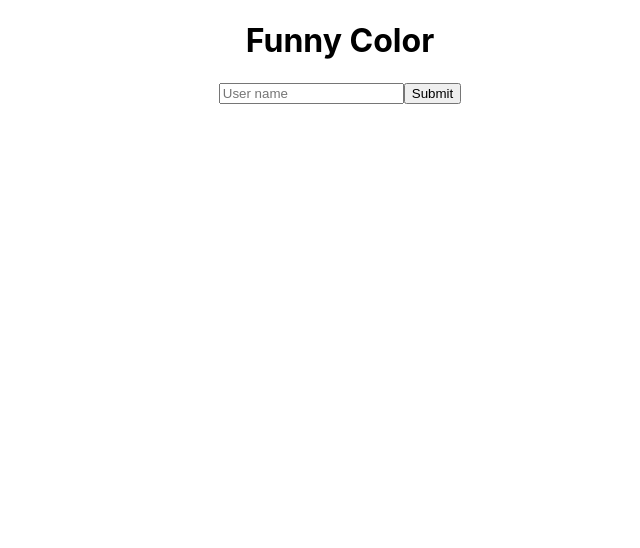
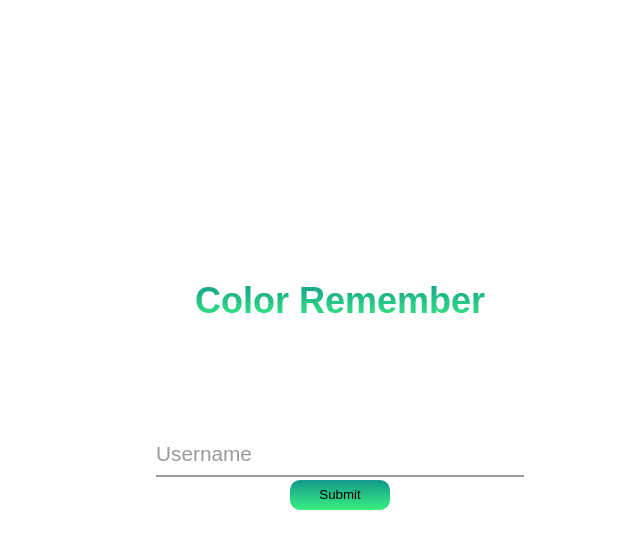
Before and after one commit to SoLoPu/ColorChoose, a React (Create React App) app: page / in a window 1280 px wide. Shown: the top 548 px of the page, without its empty margins (300-940 px from the left). Built offline with nearby package versions, Linux system fonts and the light colour scheme.

Commit message:
fix start

```diff
--- /dev/null
+++ b/src/css/start.css
@@ -0,0 +1,96 @@
+* {
+    margin: 0px;
+    padding: 0px;
+}
+
+.game-name {
+    background: -webkit-linear-gradient(#11998e, #38ef7d);
+    -webkit-background-clip: text;
+    -webkit-text-fill-color: transparent;
+}
+
+.submit {
+    background-image: linear-gradient(#11998e, #38ef7d);
+    border: none;
+    border-radius: 10px;
+    width: 100px;
+    height: 30px;
+}
+
+.form__group {
+    position: relative;
+    padding: 15px 0 0;
+    padding-bottom: 10px;
+    margin-top: 100px;
+    width: 100%;
+}
+
+.form__field {
+    font-family: inherit;
+    width: 100%;
+    border: 0;
+    border-bottom: 2px solid #9b9b9b;
+    outline: 0;
+    font-size: 1.3rem;
+    padding: 7px 0;
+    background: transparent;
+    transition: border-color 0.2s;
+}
+
+.form__field::placeholder {
+    color: transparent;
+}
+
+.form__field:placeholder-shown~.form__label {
+    font-size: 1.3rem;
+    cursor: text;
+    top: 20px;
+}
+
+.form__label {
+    position: absolute;
+    top: 0;
+    display: block;
+    transition: 0.2s;
+    font-size: 1rem;
+    color: #9b9b9b;
+}
+
+.form__field:focus {
+    padding-bottom: 6px;
+    font-weight: 700;
+    border-width: 3px;
+    border-image: linear-gradient(to right, #11998e, #38ef7d);
+    border-image-slice: 1;
+}
+
+.form__field:focus~.form__label {
+    position: absolute;
+    top: 0;
+    display: block;
+    transition: 0.2s;
+    font-size: 1rem;
+    color: #11998e;
+    font-weight: 700;
+}
+
+
+/* reset input */
+
+.form__field:required,
+.form__field:invalid {
+    box-shadow: none;
+}
+
+
+/* demo */
+
+body {
+    font-family: 'Poppins', sans-serif;
+    display: flex;
+    flex-direction: column;
+    justify-content: center;
+    align-items: center;
+    min-height: 100vh;
+    font-size: 1.5rem;
+}
--- a/src/pages/Start.js
+++ b/src/pages/Start.js
@@ -1,16 +1,17 @@
 import React, { Component } from 'react';
-
+import "../css/start.css";
 
 
 export default class Start extends Component {
     render(){
         return(
-            <div className="about-wrapper">
-                <h1>Funny Color</h1>
-                <form action="POST">
-                   <input type="text" placeholder="User name" />
-                   <input type="submit" value="Submit"/>
-                </form>
+            <div className="body">
+                <h2 className="game-name">Color Remember</h2>
+                <div class="form__group field">
+                    <input type="input" class="form__field" placeholder="Name" name="name" id='name' required />
+                    <label for="name" class="form__label">Username</label>
+                    <button type="submit" className="submit">Submit</button>
+                </div>
             </div>
 
         )
```
